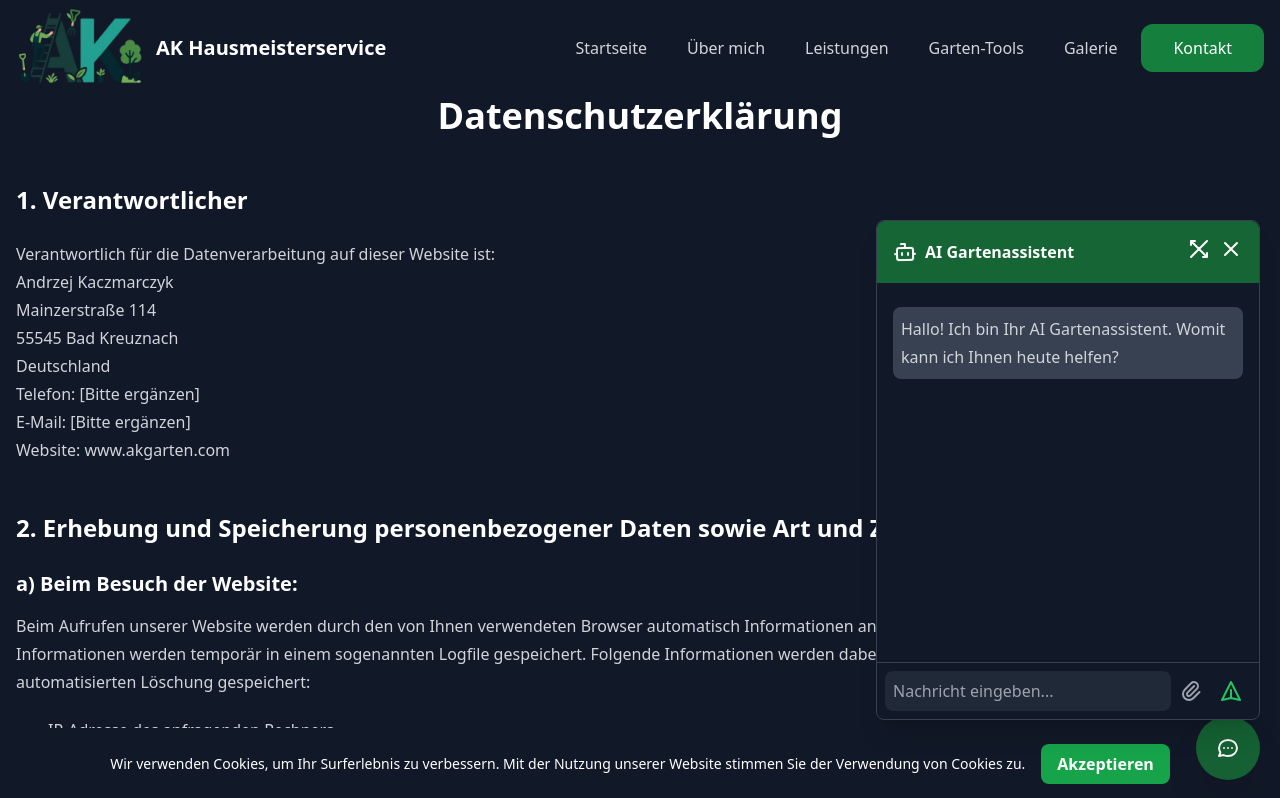
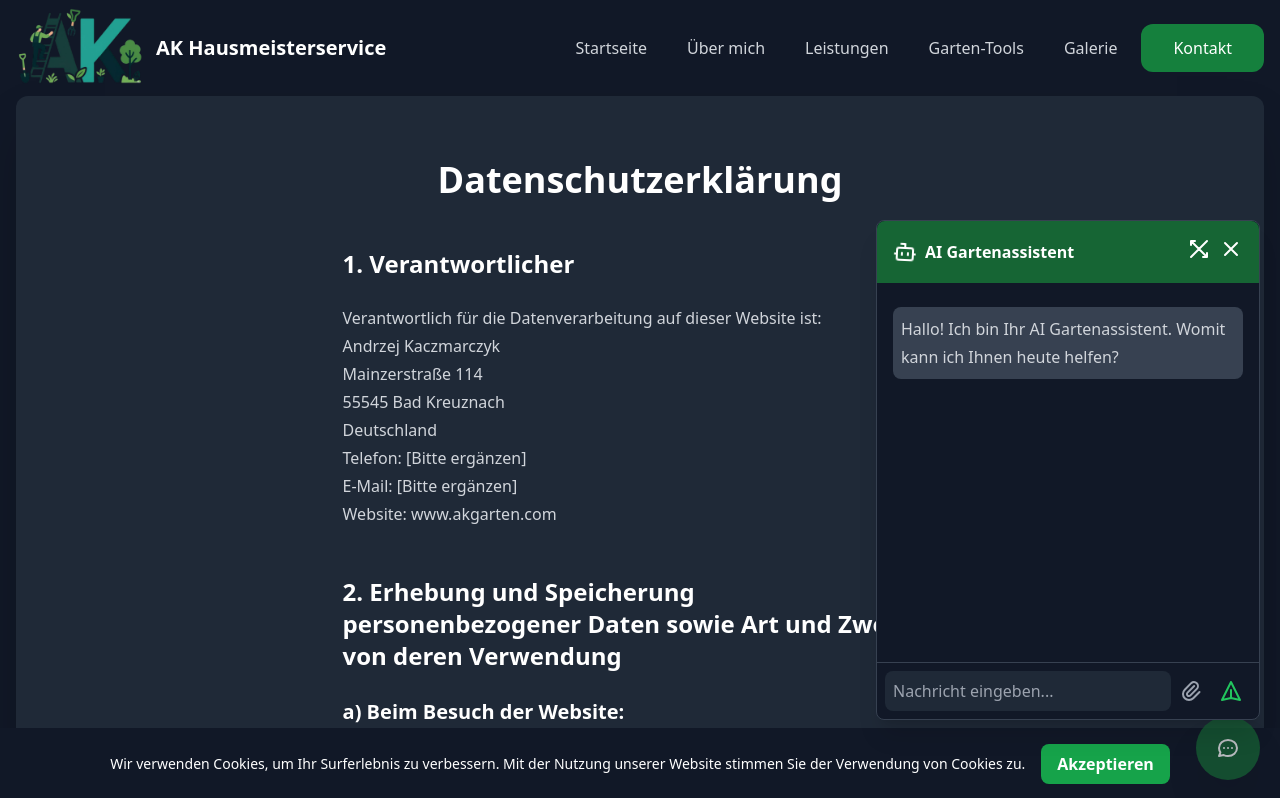
Before and after one commit to Bl4nk44/akgarten, a React (Vite) app: page /datenschutz in a window 1280 px wide. Shown: the top 798 px of the page. Built offline with nearby package versions, Linux system fonts and the light colour scheme.

Commit message:
Style: Sformatowano wygląd podstrony Datenschutz

```diff
--- a/src/pages/Datenschutz.tsx
+++ b/src/pages/Datenschutz.tsx
@@ -7,8 +7,9 @@ export default function Datenschutz() {
     <div className="dark min-h-screen bg-gray-900 text-white transition-colors duration-300">
       <Header />
       <main className="container mx-auto px-4 py-8 pt-24">
-        <article className="prose prose-invert max-w-none">
-          <h1 className="text-center">Datenschutzerklärung</h1>
+        <div className="bg-gray-800 rounded-xl shadow-2xl p-8 md:p-12 lg:p-16">
+          <article className="prose prose-invert mx-auto">
+            <h1 className="text-center">Datenschutzerklärung</h1>
 
           <h2>1. Verantwortlicher</h2>
           <p>
@@ -105,6 +106,7 @@ export default function Datenschutz() {
           </p>
           <p>Weitere Informationen dazu finden Sie in unserem Cookie-Banner oder erhalten Sie gerne auf Anfrage.</p>
         </article>
+        </div>
       </main>
       <Footer />
     </div>
```
